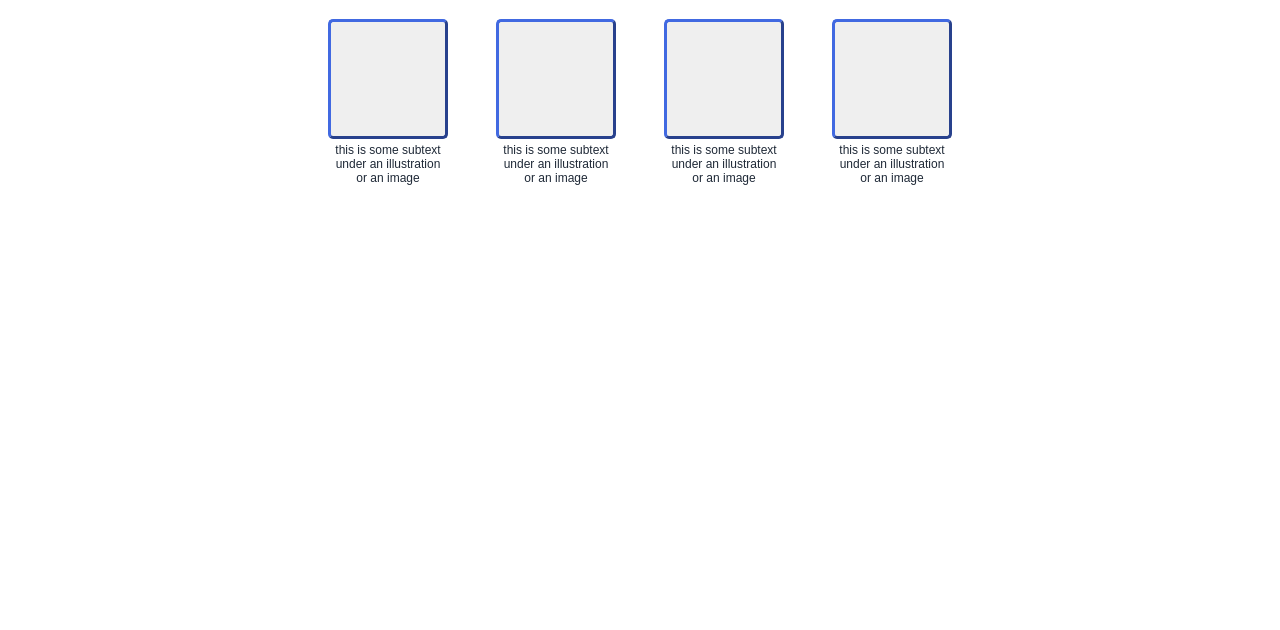
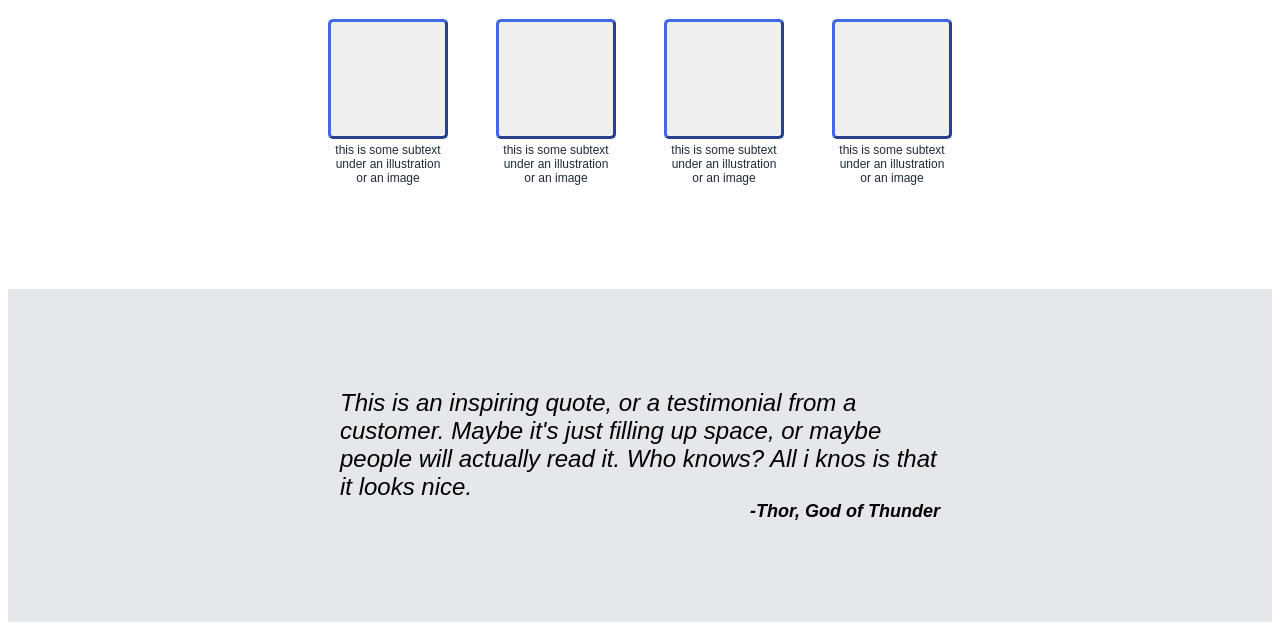
Before and after one commit to oznerol9/landing-page, a plain HTML site: page index.html in a window 1280 px wide. Shown: the part 487-1117 px from the top of the page. Before the commit the page ends 800 px from the top, so only its background shows below. Drawn offline with Linux system fonts and the light colour scheme.

Commit message:
create quote section

```diff
--- a/index.html
+++ b/index.html
@@ -48,8 +48,15 @@
             </div>
         </div>
     </div>
-    <div class="quote"></div>
-    <div class="cta"></div>
+    <div class="quote">
+        <div class="quotecontainer">
+            <div class="quotext">This is an inspiring quote, or a testimonial from a customer. Maybe it's just filling up space, or maybe people will actually read it. Who knows? All i knos is that it looks nice.</div>
+            <div class="quotext1">-Thor, God of Thunder</div>
+        </div>
+    </div>
+    <div class="cta">
+        <div class="square"></div>
+    </div>
     <div class="footer"></div>
 </body>
 </html>
--- a/style.css
+++ b/style.css
@@ -1,6 +1,8 @@
 /* first section */
 
 body {
+    display: flex;
+    flex-direction: column;
     font-family: Arial, Helvetica, sans-serif;
     background: white;
 }
@@ -76,6 +78,8 @@ ul a {
 
 .info {
     background-color: white;
+    margin-bottom: 100px;
+
 }
 
 .infoheader {
@@ -112,3 +116,33 @@ ul a {
     text-align: center;
     margin: 4px;
 }
+
+/* Quote Section */
+
+.quote {
+    background-color: #E5E7EB;
+    display: flex;
+    justify-content: center;
+}
+
+.quotecontainer {
+    padding: 100px;
+    width: 600px;
+    font-size: 24px;
+    font-weight: 100;
+    font-style: italic;
+    display: flex;
+    flex-direction: column;
+}
+
+.quotext1 {
+    text-align: end;
+    font-size: 18px;
+    font-weight: 800;
+}
+
+/* CTA */
+
+.cta {
+
+}
```
